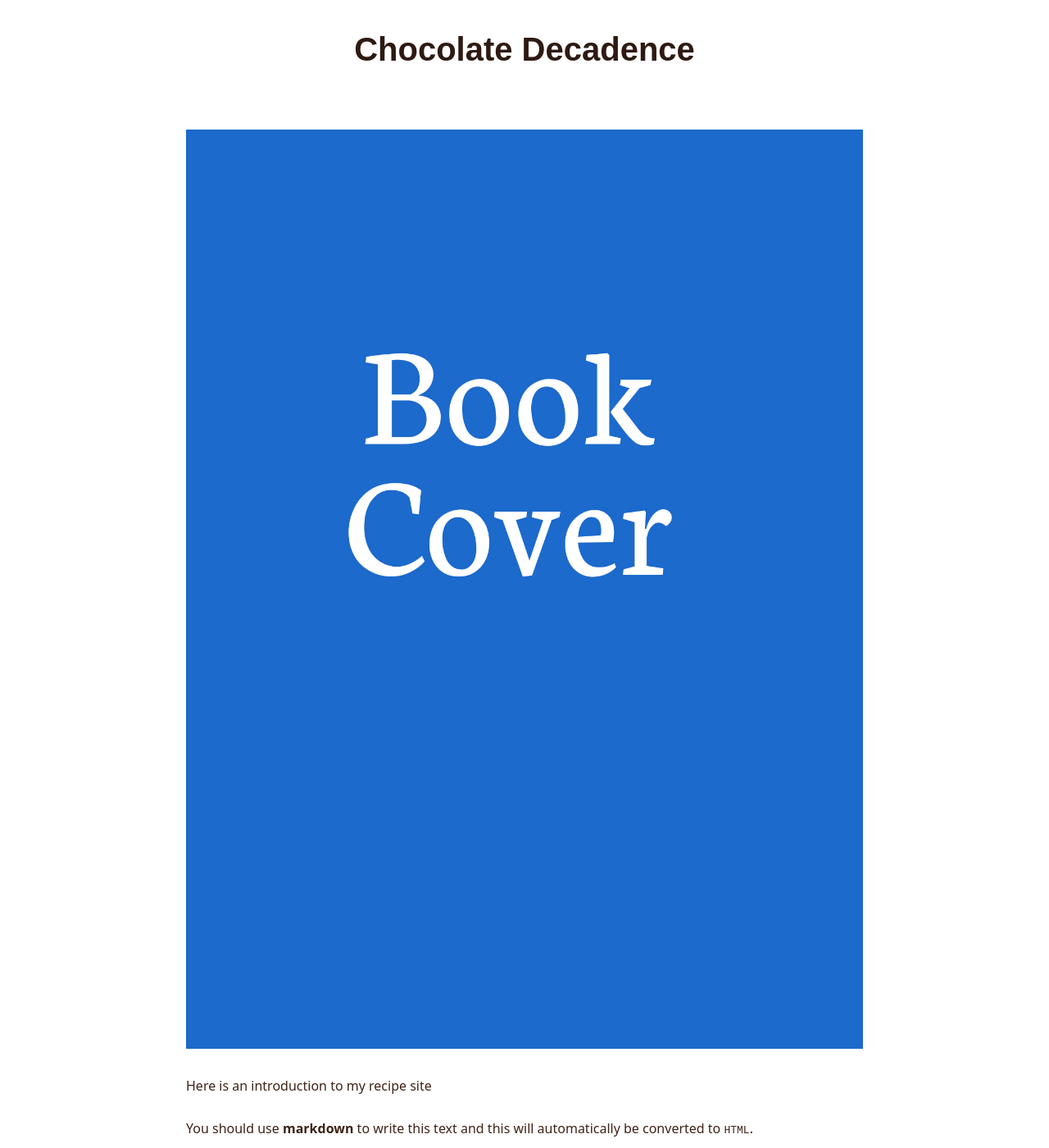
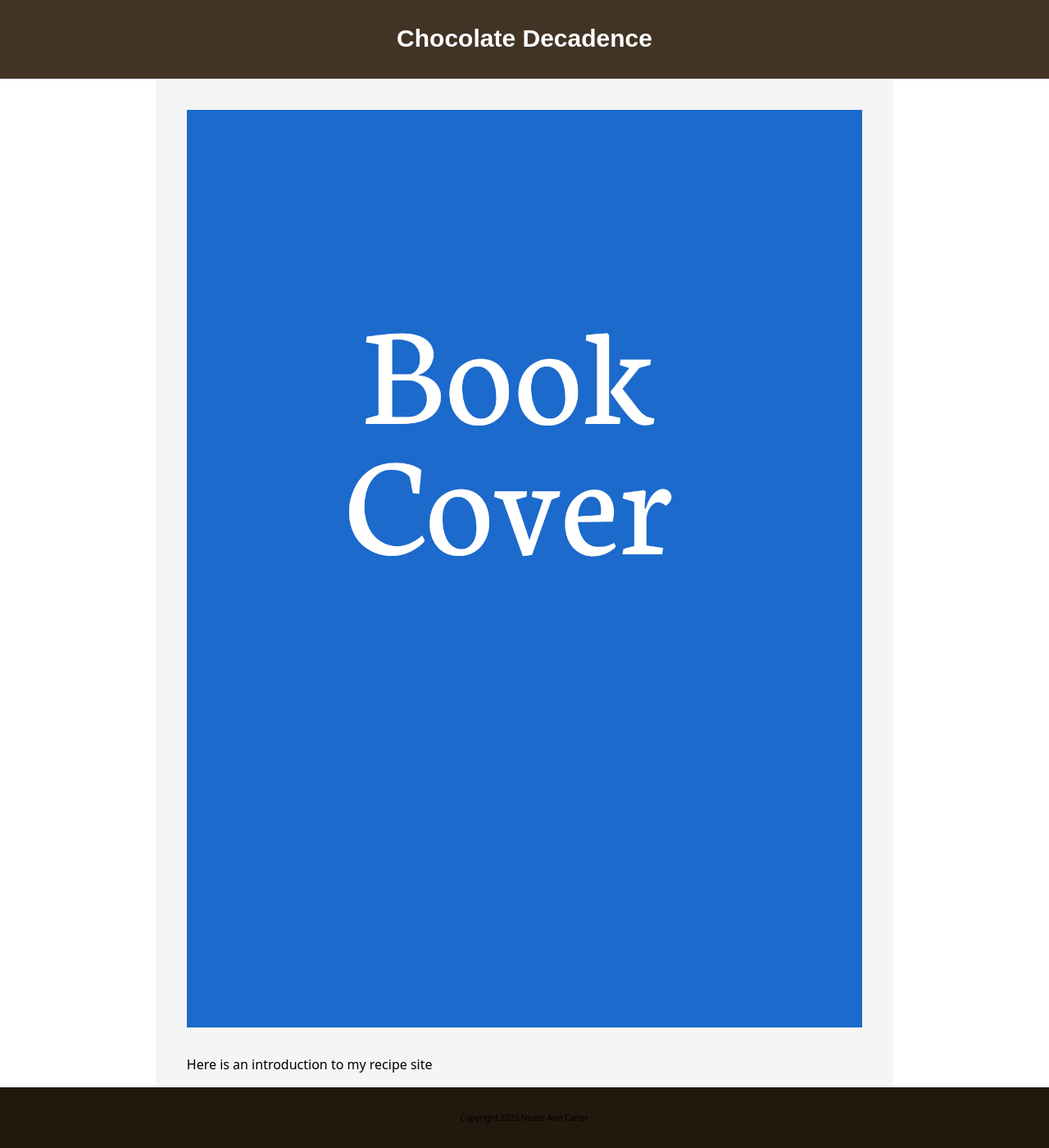
Before and after one commit to nicoleanncarter/recipes, a Jekyll site: the page built from home/index.md, in a window 1280 px wide and 1400 px high. Shown: the whole window at 82% size. Built offline with Jekyll 4.4.1, drawn with Linux system fonts in a browser that asks for light colours.

Commit message:
Update recipes.css

```diff
--- a/styles/recipes.css
+++ b/styles/recipes.css
@@ -13,33 +13,60 @@ html {
 main {
   width: 80%;
   max-width: 900px;
-  border: 1cm solid white;
+  padding: 1cm;
   margin: auto;
-  background-color: white;
+  margin-bottom: 4.5em;
+  background-color: whitesmoke;
 }
 
 body {
 background-color: white;
+margin-top: 6em;
 }
 
-h1 {
+header {
+  position: fixed;
+  top: 0;
+  width: 100%;
+  background-color: #423425;
+  height: 6em;
+}
+
+header .branding h1 {
   text-align: center;
-  padding: 1cm;
   font-family: fantasy;
-  font-size: 40px;
-  color:rgb(46, 26, 17);
-  }
+  padding: 1em 0;
+  font-size: 30px;
+  color: white;
+}
 
-h2  {
-color: rgb(46, 26, 17);
-padding: 1cm;
-font-size:  20px;
-font-family: fantasy;
-text-align: left;
+header h1 a {
+  color: white;
+}
+
+.recipe-teaser h1 {
+  font-size: 30px;
+  font-family: fantasy;
+  color: white;
+}
+
+.recipe-teaser a:hover {
+  color: black;
+}
+
+.post-content h1 {
+  font-size: 30px;
+  font-family: fantasy;
+  color: #423425:
+}
+
+.post-content h2 {
+  font-size: 25px;
+  font-family: fantasy;
 }
 
 p {
-  color: rgb(62, 35, 23);
+  color: black;
   margin-bottom: 30px;
   margin-top: 30px;
   font-family: system-ui, -apple-system, BlinkMacSystemFont, 'Segoe UI', Roboto, Oxygen, Ubuntu, Cantarell, 'Open Sans', 'Helvetica Neue', sans-serif;
@@ -63,3 +90,16 @@ li {
 img {
   width: 100%;
 }
+
+a {
+  text-decoration: none;
+}
+
+footer {
+  text-align: center;
+  font-size: 10px;
+  position: fixed;
+  bottom: 0;
+  width: 100%;
+  background-color: #22180e;
+}
```
